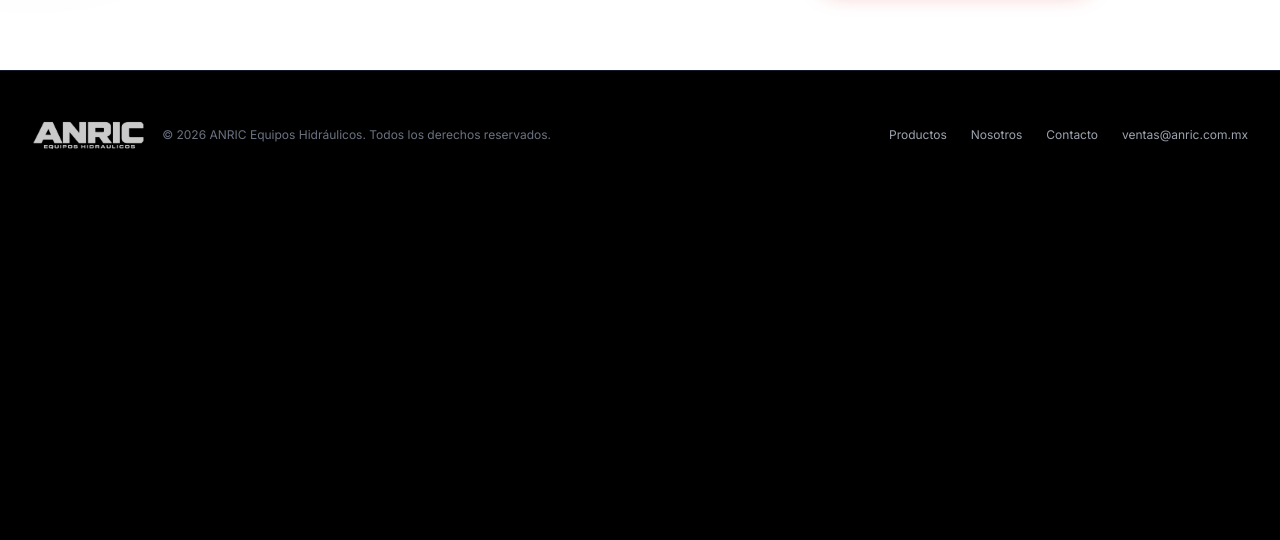
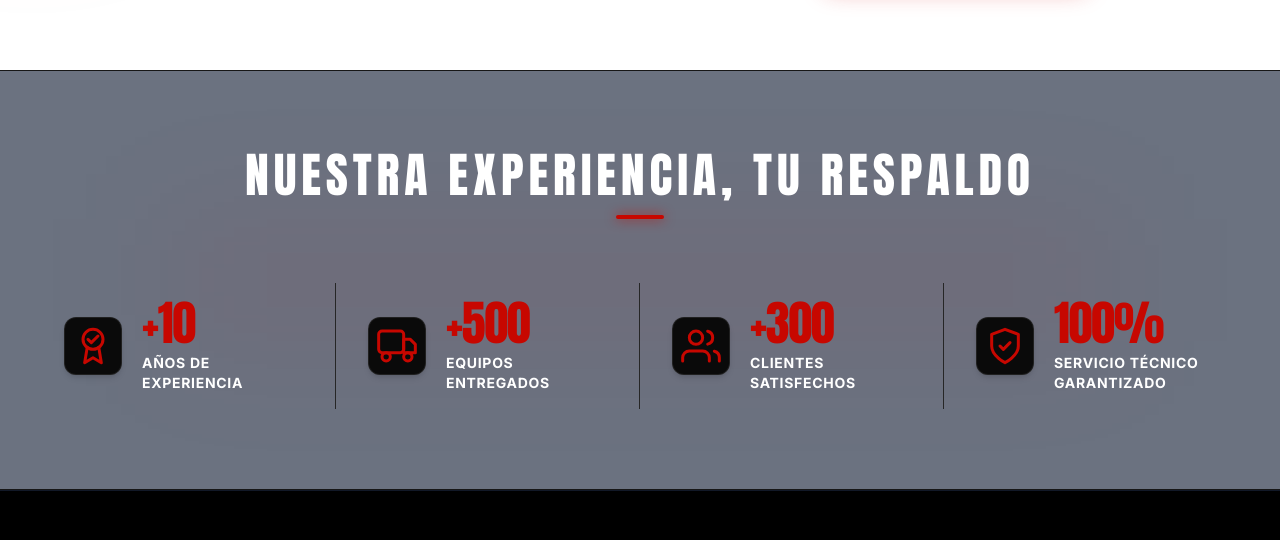
Before and after one commit to jhon-henao13/anric-web, a React (Vite) app: page /nosotros in a window 1280 px wide. Shown: the part 1456-1996 px from the top of the page. Before the commit the page ends 1655 px from the top, so only its background shows below. Built offline with nearby package versions, Linux system fonts and the light colour scheme.

Commit message:
feat: add StatsSection

```diff
--- a/src/App.jsx
+++ b/src/App.jsx
@@ -2,6 +2,7 @@ import React from 'react';
 import Navbar from './components/Navbar';
 import Hero from './components/Hero';
 import AdviceSection from './components/AdviceSection';
+import StatsSection from './components/StatsSection';
 import WhatsAppButton from './components/WhatsAppButton';
 import Footer from './components/Footer';
 
@@ -12,6 +13,7 @@ function App() {
       <main>
         <Hero />
         <AdviceSection />
+        <StatsSection />
       </main>
       <Footer />
       <WhatsAppButton />
--- a/src/components/AdviceSection.jsx
+++ b/src/components/AdviceSection.jsx
@@ -34,7 +34,7 @@ export default function AdviceSection() {
 
           <div class="grid grid-cols-1 lg:grid-cols-12 gap-2 lg:gap-4 items-center">
 
-            {/* COLUMNA IZQUIERDA: Imagen con Recorte Asimétrico Característico */}
+            {/* COLUMNA IZQUIERDA: */}
             <motion.div
               initial={{ opacity: 0, x: -50 }}
               whileInView={{ opacity: 1, x: 0 }}
--- /dev/null
+++ b/src/components/StatsSection.jsx
@@ -0,0 +1,116 @@
+import React from 'react';
+import { motion } from 'framer-motion';
+
+export default function StatsSection() {
+  const stats = [
+    {
+      value: "+10",
+      title: "AÑOS DE EXPERIENCIA",
+      icon: (
+        <svg class="w-10 h-10 stroke-anric-red fill-none" viewBox="0 0 24 24" strokeWidth="1.8" strokeLinecap="round" strokeLinejoin="round">
+          {/* Ícono de Medalla / Certificación */}
+          <circle cx="12" cy="8" r="6" />
+          <path d="M15.477 12.89L17 22l-5-3-5 3 1.523-9.11" />
+          <path d="M9 8l2 2 4-4" />
+        </svg>
+      )
+    },
+    {
+      value: "+500",
+      title: "EQUIPOS ENTREGADOS",
+      icon: (
+        <svg class="w-10 h-10 stroke-anric-red fill-none" viewBox="0 0 24 24" strokeWidth="1.8" strokeLinecap="round" strokeLinejoin="round">
+          {/* Ícono de Cargas / Almacén / Patín */}
+          <rect x="1" y="3" width="15" height="13" rx="2" />
+          <polygon points="16 8 20 8 23 11 23 16 16 16 16 8" />
+          <circle cx="5.5" cy="18.5" r="2.5" />
+          <circle cx="18.5" cy="18.5" r="2.5" />
+        </svg>
+      )
+    },
+    {
+      value: "+300",
+      title: "CLIENTES SATISFECHOS",
+      icon: (
+        <svg class="w-10 h-10 stroke-anric-red fill-none" viewBox="0 0 24 24" strokeWidth="1.8" strokeLinecap="round" strokeLinejoin="round">
+          {/* Ícono de Grupo / Clientes */}
+          <path d="M17 21v-2a4 4 0 0 0-4-4H5a4 4 0 0 0-4 4v2" />
+          <circle cx="9" cy="7" r="4" />
+          <path d="M23 21v-2a4 4 0 0 0-3-3.87" />
+          <path d="M16 3.13a4 4 0 0 1 0 7.75" />
+        </svg>
+      )
+    },
+    {
+      value: "100%",
+      title: "SERVICIO TÉCNICO GARANTIZADO",
+      icon: (
+        <svg class="w-10 h-10 stroke-anric-red fill-none" viewBox="0 0 24 24" strokeWidth="1.8" strokeLinecap="round" strokeLinejoin="round">
+          {/* Ícono de Escudo / Garantía */}
+          <path d="M12 22s8-4 8-10V5l-8-3-8 3v7c0 6 8 10 8 10z" />
+          <path d="M9 12l2 2 4-4" />
+        </svg>
+      )
+    }
+  ];
+
+  return (
+    <section class="bg-gray-500 text-white py-16 lg:py-20 border-y border-neutral-900 relative overflow-hidden">
+
+      {/* Luz ambiental roja sutil en el centro */}
+      <div class="absolute top-1/2 left-1/2 -translate-x-1/2 -translate-y-1/2 w-3/4 h-32 bg-anric-red/5 blur-3xl pointer-events-none"></div>
+
+      <div class="max-w-7xl mx-auto px-4 sm:px-6 lg:px-8 relative z-10">
+
+        {/* Encabezado y Línea Acentuada */}
+        <motion.div
+          initial={{ opacity: 0, y: -20 }}
+          whileInView={{ opacity: 1, y: 0 }}
+          viewport={{ once: true }}
+          transition={{ duration: 0.6 }}
+          class="text-center mb-12 sm:mb-16"
+        >
+          <h2 class="font-anton text-3xl sm:text-4xl lg:text-5xl tracking-widest uppercase text-white leading-tight">
+            NUESTRA EXPERIENCIA, TU RESPALDO
+          </h2>
+          {/* Decorador de línea roja central */}
+          <div class="w-12 h-1 bg-anric-red mx-auto mt-4 rounded-full shadow-[0_0_12px_rgba(199,7,0,0.8)]"></div>
+        </motion.div>
+
+        {/* Grilla de 4 Estadísticas */}
+        <div class="grid grid-cols-1 sm:grid-cols-2 lg:grid-cols-4 gap-8 lg:gap-0">
+          {stats.map((stat, index) => (
+            <motion.div
+              key={index}
+              initial={{ opacity: 0, y: 30 }}
+              whileInView={{ opacity: 1, y: 0 }}
+              viewport={{ once: true }}
+              transition={{ duration: 0.6, delay: index * 0.15 }}
+              class={`flex items-center justify-center lg:justify-start gap-5 px-4 lg:px-8 py-4 ${
+                index !== stats.length - 1
+                  ? 'lg:border-r lg:border-neutral-800'
+                  : ''
+              }`}
+            >
+              {/* Ícono vectorial rojo */}
+              <div class="flex-shrink-0 p-2 rounded-xl bg-neutral-950 border border-neutral-800/80 shadow-md group-hover:border-anric-red/50 transition-colors">
+                {stat.icon}
+              </div>
+
+              {/* Número y Descripción */}
+              <div class="flex flex-col">
+                <span class="font-anton text-4xl sm:text-5xl text-anric-red tracking-tight leading-none">
+                  {stat.value}
+                </span>
+                <span class="text-xs sm:text-sm font-extrabold text-white uppercase tracking-wider mt-1.5 leading-snug max-w-[160px]">
+                  {stat.title}
+                </span>
+              </div>
+            </motion.div>
+          ))}
+        </div>
+
+      </div>
+    </section>
+  );
+}
```
